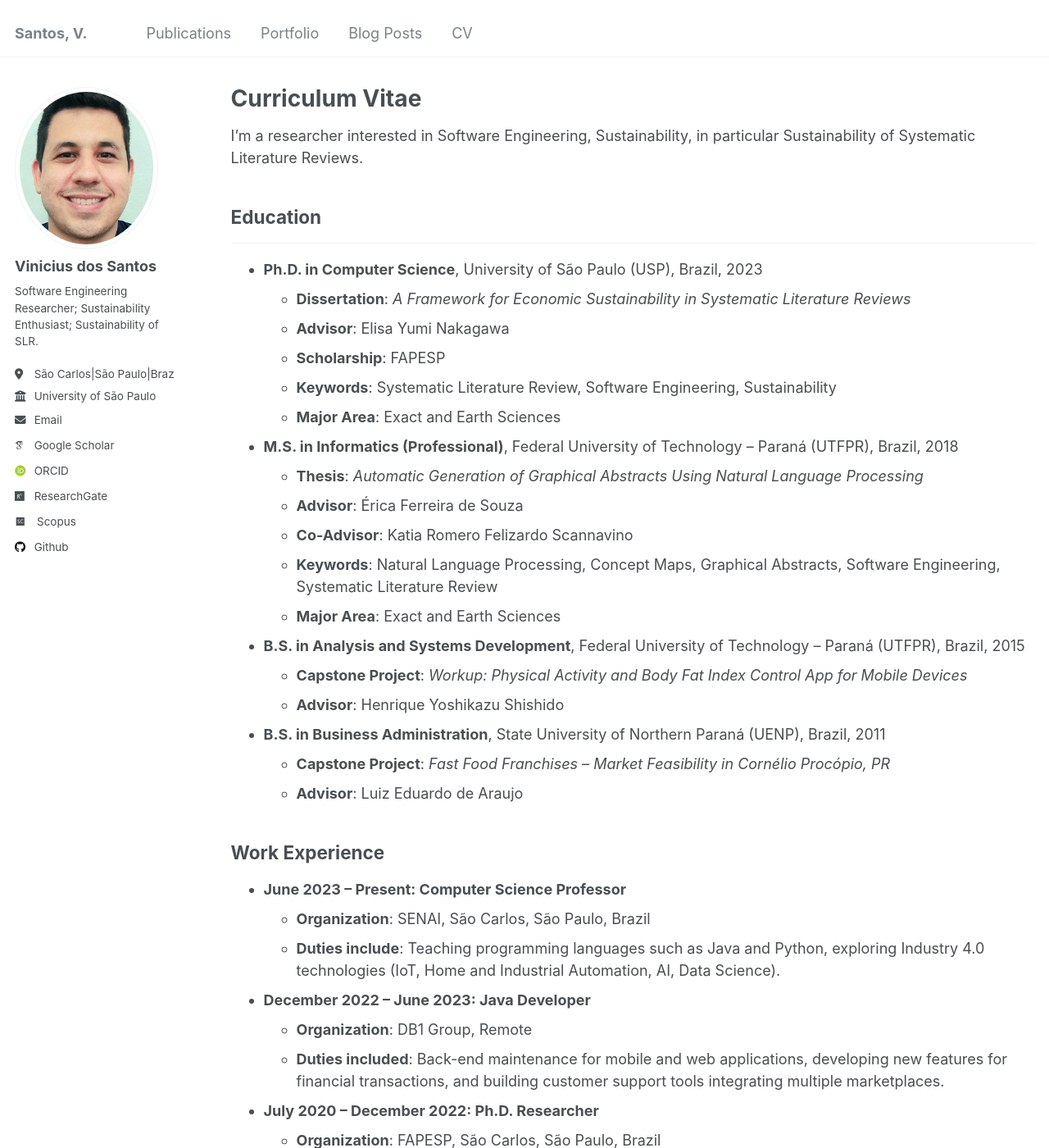
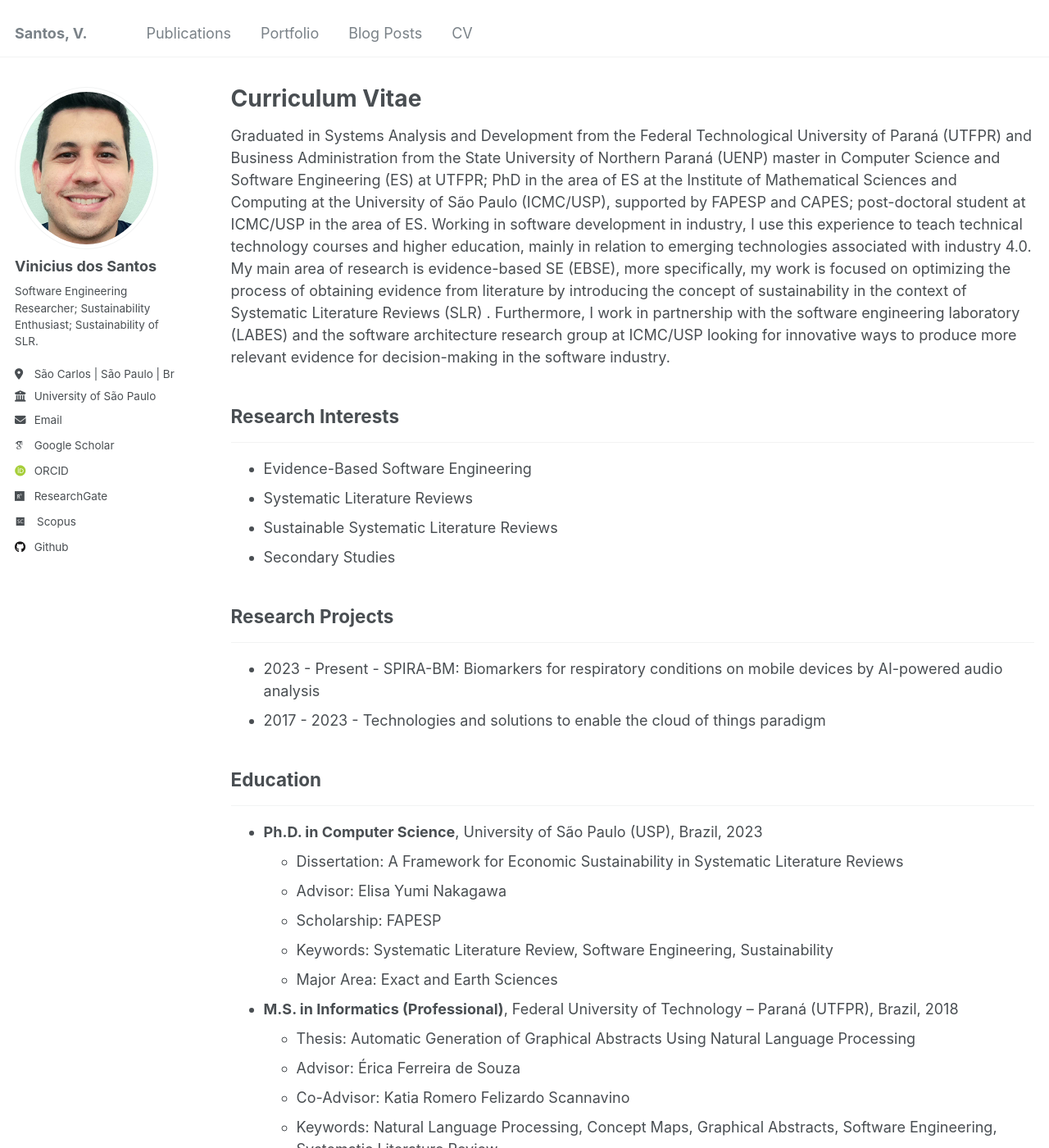
Before and after one commit to vinnydsstos/academic-bio, a Jekyll site: the page built from _pages/cv.md, in a window 1280 px wide and 1400 px high. Shown: the whole window at 82% size. Built offline with Jekyll 4.4.1, drawn with Linux system fonts in a browser that asks for light colours; some web fonts are replaced; some of the changed text lies outside the part shown.

```diff
--- a/_config.yml
+++ b/_config.yml
@@ -25,7 +25,7 @@ author:
   name             : "Vinicius dos Santos"
   pronouns         : # example: "she/her"
   bio              : "Software Engineering Researcher; Sustainability Enthusiast; Sustainability of SLR."
-  location         : "São Carlos|São Paulo|Brazil"
+  location         : "São Carlos | São Paulo | Brazil"
   employer         : "University of São Paulo"
   uri              : # URL
   email            : "vinicius.dos.santos@usp.br"
--- a/_pages/cv.md
+++ b/_pages/cv.md
@@ -9,67 +9,85 @@ redirect_from:
 
 {% include base_path %}
 
-I'm a researcher interested in Software Engineering, Sustainability, in particular Sustainability of Systematic Literature Reviews.
+
+
+Graduated in Systems Analysis and Development from the Federal Technological University of Paraná (UTFPR) and Business Administration from the State University of Northern Paraná (UENP) master in Computer Science and Software Engineering (ES) at UTFPR; PhD in the area of ES at the Institute of Mathematical Sciences and Computing at the University of São Paulo (ICMC/USP), supported by FAPESP and CAPES; post-doctoral student at ICMC/USP in the area of ES. Working in software development in industry, I use this experience to teach technical technology courses and higher education, mainly in relation to emerging technologies associated with industry 4.0. My main area of research is evidence-based SE (EBSE), more specifically, my work is focused on optimizing the process of obtaining evidence from literature by introducing the concept of sustainability in the context of Systematic Literature Reviews (SLR) . Furthermore, I work in partnership with the software engineering laboratory (LABES) and the software architecture research group at ICMC/USP looking for innovative ways to produce more relevant evidence for decision-making in the software industry.
+
+
+## Research Interests
+---
+
+- Evidence-Based Software Engineering
+- Systematic Literature Reviews
+- Sustainable Systematic Literature Reviews
+- Secondary Studies
+
+## Research Projects
+---
+- 2023 - Present - SPIRA-BM: Biomarkers for respiratory conditions on mobile devices by AI-powered audio analysis
+- 2017 - 2023 - Technologies and solutions to enable the cloud of things paradigm
+
 
 ## Education
 ---
 * **Ph.D. in Computer Science**, University of São Paulo (USP), Brazil, 2023
-  - **Dissertation**: *A Framework for Economic Sustainability in Systematic Literature Reviews*
-  - **Advisor**: Elisa Yumi Nakagawa
-  - **Scholarship**: FAPESP
-  - **Keywords**: Systematic Literature Review, Software Engineering, Sustainability
-  - **Major Area**: Exact and Earth Sciences
+  - Dissertation: A Framework for Economic Sustainability in Systematic Literature Reviews
+  - Advisor: Elisa Yumi Nakagawa
+  - Scholarship: FAPESP
+  - Keywords: Systematic Literature Review, Software Engineering, Sustainability
+  - Major Area: Exact and Earth Sciences
 
 * **M.S. in Informatics (Professional)**, Federal University of Technology – Paraná (UTFPR), Brazil, 2018
-  - **Thesis**: *Automatic Generation of Graphical Abstracts Using Natural Language Processing*
-  - **Advisor**: Érica Ferreira de Souza
-  - **Co-Advisor**: Katia Romero Felizardo Scannavino
-  - **Keywords**: Natural Language Processing, Concept Maps, Graphical Abstracts, Software Engineering, Systematic Literature Review
-  - **Major Area**: Exact and Earth Sciences
+  - Thesis: Automatic Generation of Graphical Abstracts Using Natural Language Processing
+  - Advisor: Érica Ferreira de Souza
+  - Co-Advisor: Katia Romero Felizardo Scannavino
+  - Keywords: Natural Language Processing, Concept Maps, Graphical Abstracts, Software Engineering, Systematic Literature Review
+  - Major Area: Exact and Earth Sciences
 
 * **B.S. in Analysis and Systems Development**, Federal University of Technology – Paraná (UTFPR), Brazil, 2015
-  - **Capstone Project**: *Workup: Physical Activity and Body Fat Index Control App for Mobile Devices*
-  - **Advisor**: Henrique Yoshikazu Shishido
+  - Capstone Project: Workup: Physical Activity and Body Fat Index Control App for Mobile Devices
+  - Advisor: Henrique Yoshikazu Shishido
 
 * **B.S. in Business Administration**, State University of Northern Paraná (UENP), Brazil, 2011
-  - **Capstone Project**: *Fast Food Franchises – Market Feasibility in Cornélio Procópio, PR*
-  - **Advisor**: Luiz Eduardo de Araujo
+  - Capstone Project: Fast Food Franchises – Market Feasibility in Cornélio Procópio, PR
+  - Advisor: Luiz Eduardo de Araujo
 
 
 ## Work Experience
+---
+
+* **June 2023 – Present: Computer Science Professor**
+  - Organization: SENAI, São Carlos, São Paulo, Brazil
+  - Duties include: Teaching programming languages such as Java and Python, exploring Industry 4.0 technologies (IoT, Home and Industrial Automation, AI, Data Science).
+
+* **December 2022 – June 2023: Java Developer**
+  - Organization: DB1 Group, Remote
+  - Duties included: Back-end maintenance for mobile and web applications, developing new features for financial transactions, and building customer support tools integrating multiple marketplaces.
+
+* **July 2020 – December 2022: Ph.D. Researcher**
+  - Organization: FAPESP, São Carlos, São Paulo, Brazil
+  - Duties included: Researching software sustainability within systematic literature reviews, contributing innovative concepts to secondary studies in software engineering.
+
+* **January 2019 – August 2020: Ph.D. Researcher**
+  - Organization: CAPES, São Carlos, São Paulo, Brazil
+  - Duties included: Investigating software sustainability and its applications in secondary studies.
+
+* **July 2015 – February 2019: IT Technician**
+  - Organization: Prefeitura Municipal de Sertaneja, Sertaneja, Paraná, Brazil
+  - Duties included: Maintaining public service computers and networks, providing user training, and offering technical support.
+
+* **December 2014 – July 2015: Java Developer**
+  - Organization: Atos, Londrina, Paraná, Brazil
+  - Duties included: Debugging and maintaining a call center system, collaborating with international teams using Agile methodology, and enhancing Java skills in SOA, JSF, JPA, and JSP.
+
+* **February 2008 – December 2014: IT Instructor**
+  - Organization: Prefeitura Municipal de Sertaneja, Sertaneja, Paraná, Brazil
+  - Duties included: Teaching basic computer concepts (OS, text editors, internet) to youth, adults, and the elderly.
 
 
-* **June 2023 – Present: Computer Science Professor**
-  - **Organization**: SENAI, São Carlos, São Paulo, Brazil
-  - **Duties include**: Teaching programming languages such as Java and Python, exploring Industry 4.0 technologies (IoT, Home and Industrial Automation, AI, Data Science).
+## Skills
+---
 
-* **December 2022 – June 2023: Java Developer**
-  - **Organization**: DB1 Group, Remote
-  - **Duties included**: Back-end maintenance for mobile and web applications, developing new features for financial transactions, and building customer support tools integrating multiple marketplaces.
-
-* **July 2020 – December 2022: Ph.D. Researcher**
-  - **Organization**: FAPESP, São Carlos, São Paulo, Brazil
-  - **Duties included**: Researching software sustainability within systematic literature reviews, contributing innovative concepts to secondary studies in software engineering.
-
-* **January 2019 – August 2020: Ph.D. Researcher**
-  - **Organization**: CAPES, São Carlos, São Paulo, Brazil
-  - **Duties included**: Investigating software sustainability and its applications in secondary studies.
-
-* **July 2015 – February 2019: IT Technician**
-  - **Organization**: Prefeitura Municipal de Sertaneja, Sertaneja, Paraná, Brazil
-  - **Duties included**: Maintaining public service computers and networks, providing user training, and offering technical support.
-
-* **December 2014 – July 2015: Java Developer**
-  - **Organization**: Atos, Londrina, Paraná, Brazil
-  - **Duties included**: Debugging and maintaining a call center system, collaborating with international teams using Agile methodology, and enhancing Java skills in SOA, JSF, JPA, and JSP.
-
-* **February 2008 – December 2014: IT Instructor**
-  - **Organization**: Prefeitura Municipal de Sertaneja, Sertaneja, Paraná, Brazil
-  - **Duties included**: Teaching basic computer concepts (OS, text editors, internet) to youth, adults, and the elderly.
-
-
-Skills
-======
 * As a researcher:
   * Scientific Writing
   * Empirical Experimentation in Software Engineering
@@ -91,8 +109,52 @@ Skills
   * Linux
   * Agile Methods
 
-Publications
-======
+## Resources
+---
+ - (https://github.com/CSM-Research) [Research Repository with supplementaty materials and replication kits]
+ - (https://github.com/CSM-Research) [Applications Repository]
+
+
+
+## Service
+---
+
+### Journals
+
+1. Information Processing and Management (2025)
+2. Information and Software Technology (IST) (2024)
+3. Transactions on Software Engineering and Methodology (TOSEM) (2024)
+
+### Conferences and Symposia
+4. XVIII Simpósio Brasileiro de Componentes Arquiteturas e Reuso de Software (SBCARS) (2024)
+5. XLVII IEEE/ACM International Conference on Software Engineering - New Ideas and Emergent Results (ICSE-NIER) (2024)
+6. XXXVI Conference on Software Engineering Education and Training (CSEE&T) (2024)
+7. XXV Conferência Ibero-Americana de Engenharia de Software (CIbSE) - Complete Papers Track (2022)
+8. XXXVI Simpósio Brasileiro de Engenharia de Software (SBES) - Research Track (2022)
+9. XLII Seminário Integrado de Software e Hardware (SEMISH) - Research Track (2022)
+10. XXVI Simpósio Brasileiro de Componentes, Arquiteturas e Reutilização de Software (SBCARS) - Complete Papers Track (2022)
+11. XIX Congresso Brasileiro de Informática em Saúde (CBIS) - Demonstrations, Experience Reports, and Literature Reviews Track (2022)
+12. XXI Simpósio Brasileiro de Informática na Saúde (SBCAS) - Complete Papers Track (2021)
+13. XXIV Conferência Ibero-Americana de Engenharia de Software (CIbSE'21) - Experimental Software Engineering Track (2021)
+14. XXXV Simpósio Brasileiro de Engenharia de Software (SBES) - Innovative Ideas and Emerging Results Track (2021)
+15. XL Seminário Integrado de Software e Hardware (SEMISH) - Research Track (2020)
+16. XXXIV Simpósio Brasileiro de Engenharia de Software (SBES) - Tools Track (2020)
+17. Brazilian Symposium on Informatics in Education (2019)
+
+## Awards
+---
+
+1. **2024** - Selected among the 11 best projects of INOVA SENAI at the national level, SENAI Nacional - National Service for Industrial Learning.
+2. **2022** - Selected as one of the best papers at the 37th ACM/SIGAPP Symposium on Applied Computing (SAC'22) and invited to extend the work for a Special Issue in the journal *Computing* (Springer, ISSN: 1436-5057).
+3. **2017** - Outstanding Alumnus of 2016, Federal University of Technology – Paraná (UTFPR) and Cornélio Procópio Commercial and Business Association.
+4. **2015** - Top student of the 22nd graduating class of Technology courses, 1st semester of 2015, Federal University of Technology – Paraná (UTFPR).
+5. **2015** - Distinguished student of the 2015/01 class in the System Analysis and Development program, Federal University of Technology – Paraná (UTFPR), Brazilian Computer Society.
+6. **2014** - 2nd place in the 1st UTFPR Undergraduate Thesis Competition, Federal University of Technology – Paraná (UTFPR).
+
+
+## Publications
+---
+
   <ul>{% for post in site.publications reversed %}
     {% include archive-single-cv.html %}
   {% endfor %}</ul>
```
Also changed, not shown: _portfolio/episode-01.md (added, +12 -0 lines), _portfolio/portfolio-1.md (deleted, +0 -7 lines), _portfolio/portfolio-2.html (deleted, +0 -7 lines), _publications/2024-09-01-sustainability-of-slr.md (+1 -1 lines), images/ep01.jpg (added), 1 other file.
